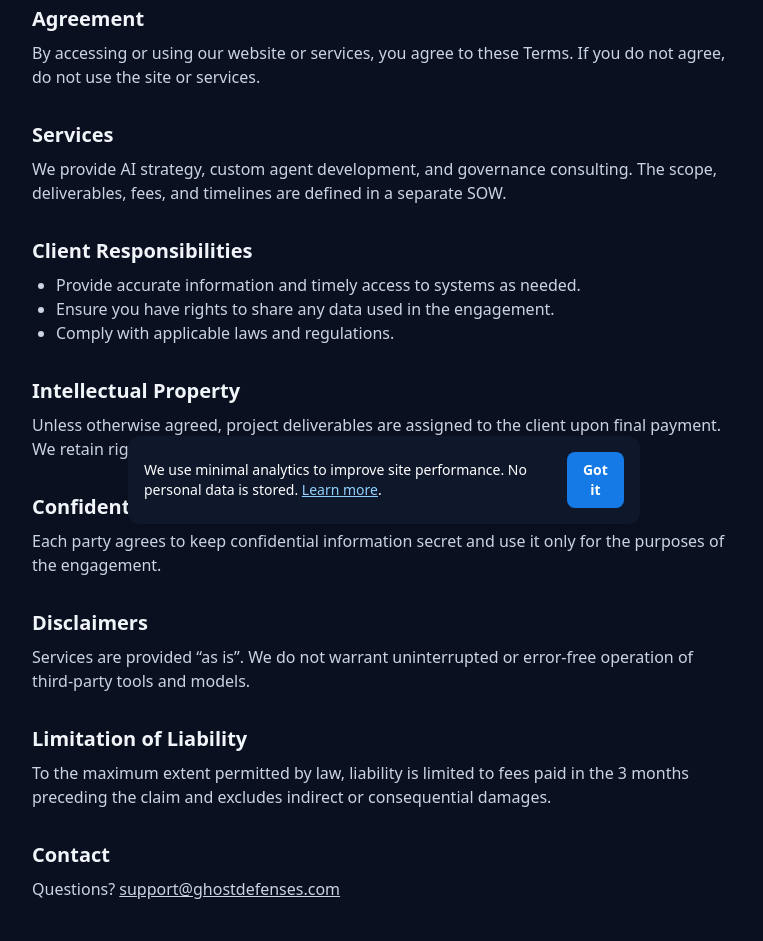
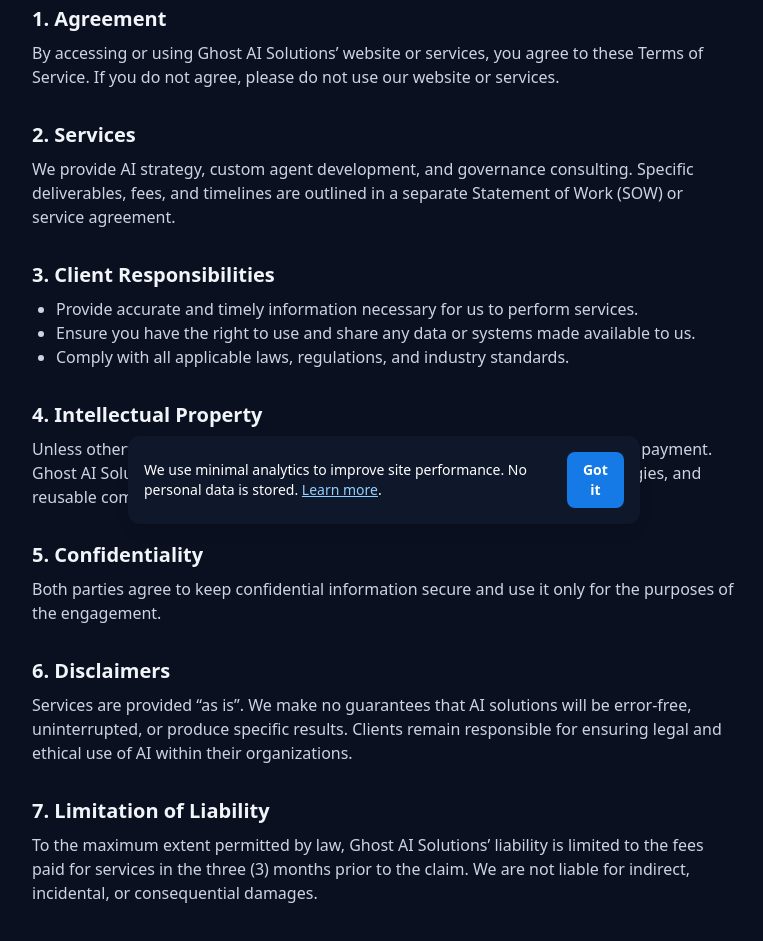
Before and after one commit to burchdad/ghostaisolutions, a Next.js app: page /terms in a window 1280 px wide. Shown: the part 260-1201 px from the top of the page, without its empty margins (256-1019 px from the left). Built offline with nearby package versions, Linux system fonts and the light colour scheme.

Commit message:
terms page

```diff
--- a/app/terms/page.js
+++ b/app/terms/page.js
@@ -9,46 +9,60 @@
           Last updated: {new Date().toLocaleDateString()}
         </p>
 
-        <h2 className="mt-8 text-xl font-semibold">Agreement</h2>
+        <h2 className="mt-8 text-xl font-semibold">1. Agreement</h2>
         <p className="mt-2 text-slate-600 dark:text-slate-300">
-          By accessing or using our website or services, you agree to these Terms. If you do not agree, do not use the site or services.
+          By accessing or using Ghost AI Solutions’ website or services, you agree to these Terms of Service.
+          If you do not agree, please do not use our website or services.
         </p>
 
-        <h2 className="mt-8 text-xl font-semibold">Services</h2>
+        <h2 className="mt-8 text-xl font-semibold">2. Services</h2>
         <p className="mt-2 text-slate-600 dark:text-slate-300">
-          We provide AI strategy, custom agent development, and governance consulting. The scope, deliverables, fees, and timelines are defined in a separate SOW.
+          We provide AI strategy, custom agent development, and governance consulting.
+          Specific deliverables, fees, and timelines are outlined in a separate Statement of Work (SOW) or service agreement.
         </p>
 
-        <h2 className="mt-8 text-xl font-semibold">Client Responsibilities</h2>
+        <h2 className="mt-8 text-xl font-semibold">3. Client Responsibilities</h2>
         <ul className="mt-2 list-disc pl-6 text-slate-600 dark:text-slate-300">
-          <li>Provide accurate information and timely access to systems as needed.</li>
-          <li>Ensure you have rights to share any data used in the engagement.</li>
-          <li>Comply with applicable laws and regulations.</li>
+          <li>Provide accurate and timely information necessary for us to perform services.</li>
+          <li>Ensure you have the right to use and share any data or systems made available to us.</li>
+          <li>Comply with all applicable laws, regulations, and industry standards.</li>
         </ul>
 
-        <h2 className="mt-8 text-xl font-semibold">Intellectual Property</h2>
+        <h2 className="mt-8 text-xl font-semibold">4. Intellectual Property</h2>
         <p className="mt-2 text-slate-600 dark:text-slate-300">
-          Unless otherwise agreed, project deliverables are assigned to the client upon final payment. We retain rights to our pre-existing IP and reusable components.
+          Unless otherwise agreed, project deliverables are assigned to the client upon full payment.
+          Ghost AI Solutions retains rights to pre-existing intellectual property, methodologies, and reusable components.
         </p>
 
-        <h2 className="mt-8 text-xl font-semibold">Confidentiality</h2>
+        <h2 className="mt-8 text-xl font-semibold">5. Confidentiality</h2>
         <p className="mt-2 text-slate-600 dark:text-slate-300">
-          Each party agrees to keep confidential information secret and use it only for the purposes of the engagement.
+          Both parties agree to keep confidential information secure and use it only for the purposes of the engagement.
         </p>
 
-        <h2 className="mt-8 text-xl font-semibold">Disclaimers</h2>
+        <h2 className="mt-8 text-xl font-semibold">6. Disclaimers</h2>
         <p className="mt-2 text-slate-600 dark:text-slate-300">
-          Services are provided “as is”. We do not warrant uninterrupted or error-free operation of third-party tools and models.
+          Services are provided “as is”. We make no guarantees that AI solutions will be error-free,
+          uninterrupted, or produce specific results.
+          Clients remain responsible for ensuring legal and ethical use of AI within their organizations.
         </p>
 
-        <h2 className="mt-8 text-xl font-semibold">Limitation of Liability</h2>
+        <h2 className="mt-8 text-xl font-semibold">7. Limitation of Liability</h2>
         <p className="mt-2 text-slate-600 dark:text-slate-300">
-          To the maximum extent permitted by law, liability is limited to fees paid in the 3 months preceding the claim and excludes indirect or consequential damages.
+          To the maximum extent permitted by law, Ghost AI Solutions’ liability is limited to the fees paid
+          for services in the three (3) months prior to the claim.
+          We are not liable for indirect, incidental, or consequential damages.
         </p>
 
-        <h2 className="mt-8 text-xl font-semibold">Contact</h2>
+        <h2 className="mt-8 text-xl font-semibold">8. Governing Law</h2>
         <p className="mt-2 text-slate-600 dark:text-slate-300">
-          Questions? <a className="underline" href="mailto:support@ghostdefenses.com">support@ghostdefenses.com</a>
+          These Terms are governed by the laws of the United States and the State in which Ghost AI Solutions is incorporated,
+          without regard to conflict of law principles.
+        </p>
+
+        <h2 className="mt-8 text-xl font-semibold">9. Contact</h2>
+        <p className="mt-2 text-slate-600 dark:text-slate-300">
+          Questions about these Terms can be sent to
+          <a className="underline" href="mailto:support@ghostdefenses.com"> support@ghostdefenses.com</a>.
         </p>
       </div>
     </section>
```
